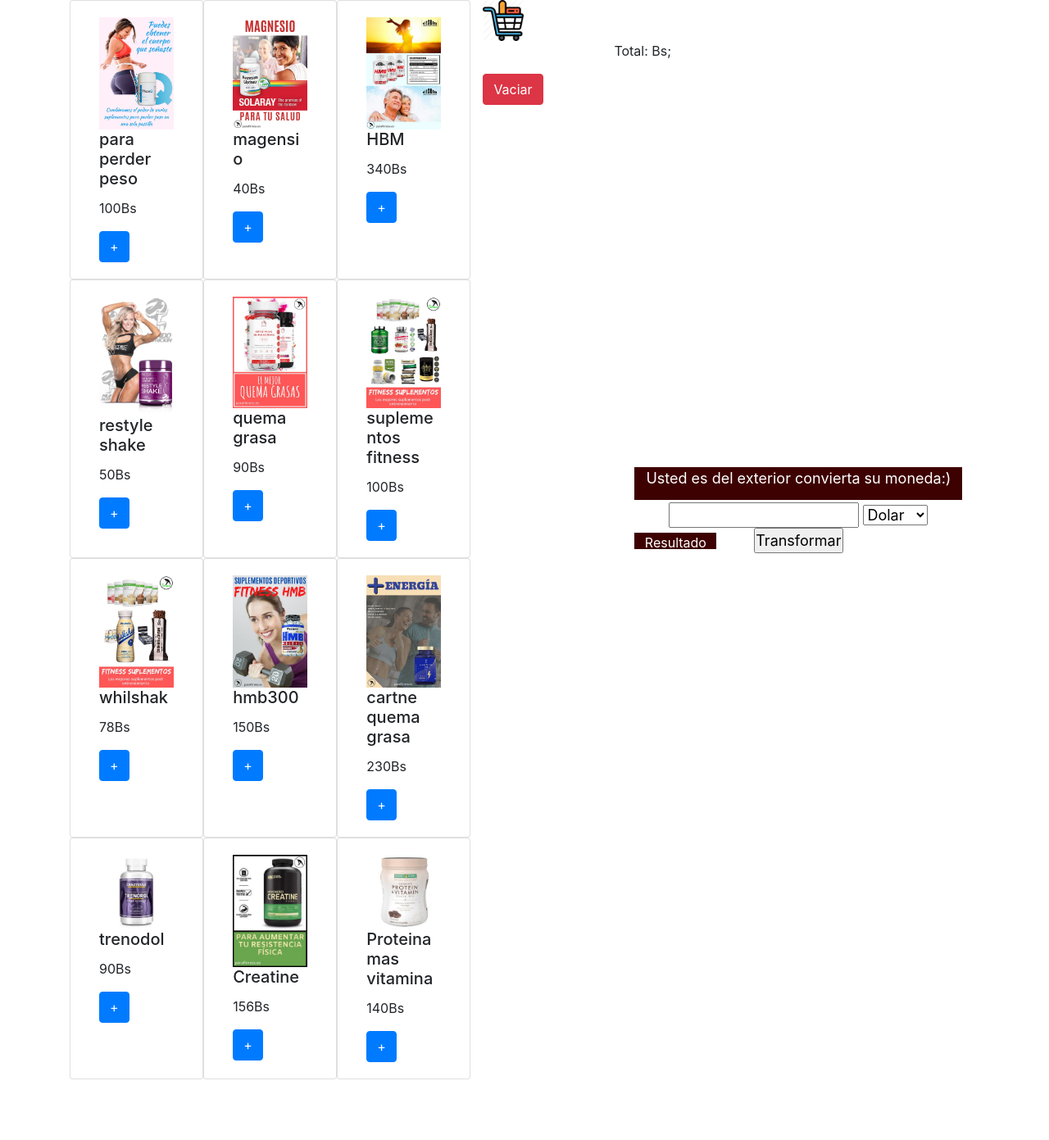
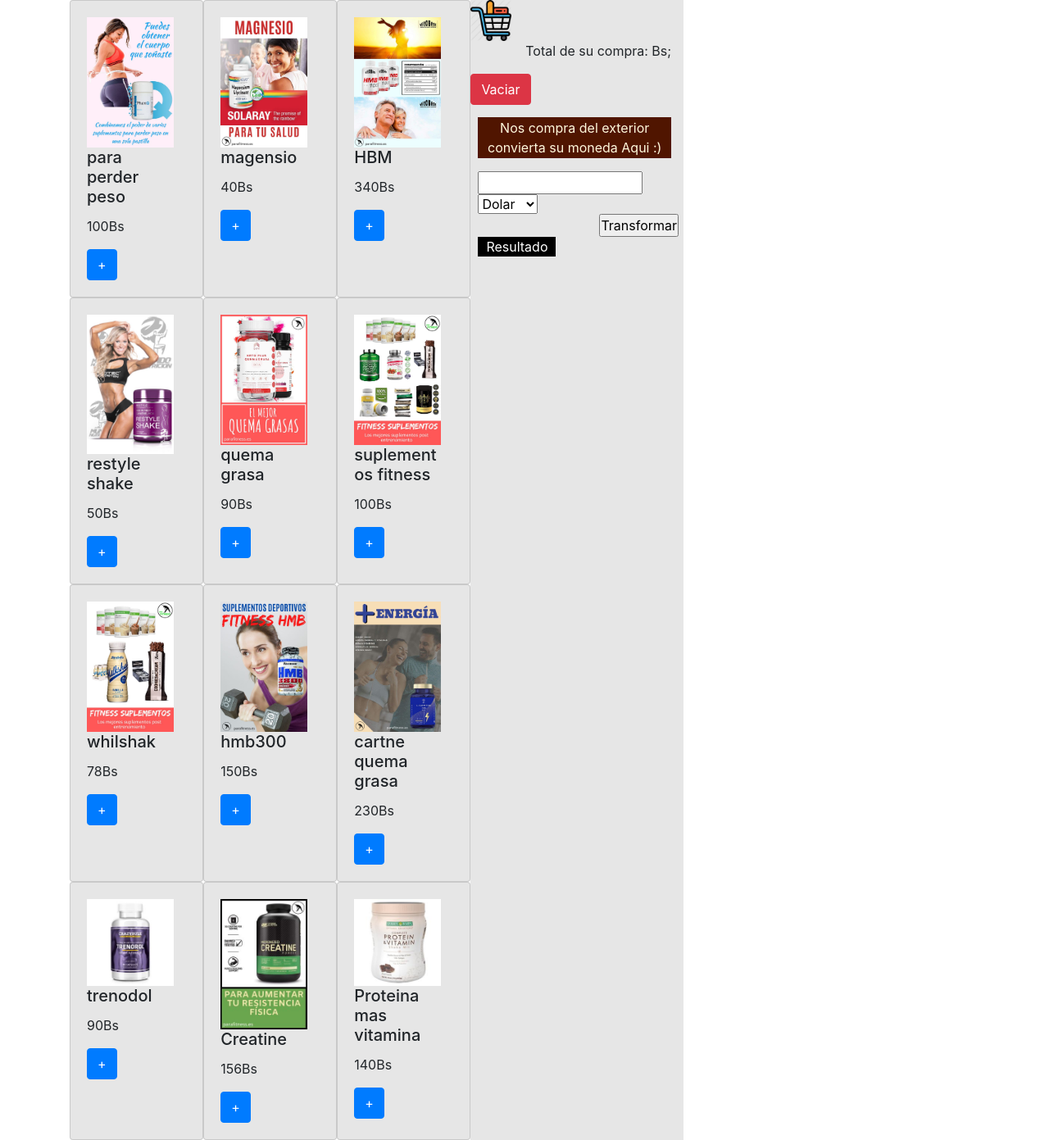
Before and after one commit to alvaroquisbert/venta-de-alimentos-fitnes, a PHP site: page /carrito/mujeres.html in a window 1280 px wide. Shown: the part 50-1441 px from the top of the page at 82% size. Before the commit the page ends 1367 px from the top, so only its background shows below. Run offline with PHP 8.4, Linux system fonts and the light colour scheme.

Commit message:
modificado el cambio de dolar

```diff
--- a/carrito/estilos/estilocarrito.css
+++ b/carrito/estilos/estilocarrito.css
@@ -3,12 +3,17 @@
     padding: 0;
     box-sizing: border-box;
 
+
 }
+
 .carritoimg{
     width: 50px;
     height: 50px;
 }
-
+.col-sm-4{
+    background: rgb(230, 230, 230);
+    padding-left: 0px;
+}
 nav {
     background-color: #000000;
     width: 100%;
@@ -73,28 +78,28 @@ nav ul li ul li a:hover {
 background-color: rgb(255, 255, 255);
 
 }
+.conversor{
+    padding-top: 15px;
+    padding-left: 9px;
+}
+.conversor p{
+    background: rgb(80, 21, 0);
+    text-align: center;
+    color: cornsilk;
+    padding-top: 1px;
+    padding-bottom: 1px;
+}
 
-#conversor{
-    background-color: rgb(61, 1, 1);
-    width:400px;
-    height:40px;
+.transformar{
+
+    padding-left: 148px;
+}
+.resultado {
+    background: rgb(0, 0, 0);
+    float: left;
     text-align: center;
-    font-size: large;
-    position: absolute;
-    top:570px;
-    left:200px;
     color: rgb(255, 255, 255);
+    padding-left: 10px;
+    padding-right: 10px;
+
 }
-#resultado{
-    background-color: rgb(61, 1, 1);
-    width:100px;
-    height:20px;
-    text-align: center;
-    position: absolute;
-    top:650px;
-    left:200px;
-    color: rgb(255, 255, 255);
-}
-.transformar{
-    cursor: pointer;
-}
--- a/carrito/mujeres.html
+++ b/carrito/mujeres.html
@@ -36,19 +36,29 @@
                 <ul id="carrito" class="list-group"></ul>
 
 
-                <p class="text-right">Total: <span id="total"></span>Bs;</p>
+                <p class="text-right">Total de su compra: <span id="total"></span>Bs;</p>
                 <button id="boton-vaciar" class="btn btn-danger">Vaciar</button>
+                <div class="conversor">
                     <div id="conversor">
-                    <p>Usted es del exterior convierta su moneda:)</p>
+                        <p> Nos compra del exterior convierta su moneda Aqui :)
+                            </p>
+
                         <input type="text" size=15 id="medida"/>
                         <select id="categoria">
                             <option value="1">Dolar</option>
                             <option value="2">Euros</option>
                             <option value="3">Reales</option>
                         </select>
-                    <input  class="transformar" type="button" size=3 value="Transformar" onclick="convertir()" />
+                        <div class="transformar">
+                        <input   type="button" size=3 value="Transformar" onclick="convertir()" />
                         </div>
-                <div id="resultado">Resultado</div>
+                    </div>
+
+                    <div class="resultado">
+                    <div id="resultado">Resultado</div></div>
+
+                </div>
+            </ul>
             </aside>
         </div>
     </div>
--- a/ubicaion/nos_ubicamos.css
+++ b/ubicaion/nos_ubicamos.css
@@ -67,6 +67,7 @@ body{
     }
     .sub{
         font-size: small;
+        padding-top: 1px;
     }
 
 
@@ -129,7 +130,7 @@ section{
 color: rgb(0, 0, 0);
 width: 100%;
 font-style: oblique;
-font-weight: 850;
+font-weight: 85;
 
 
 }
```
Also changed, not shown: carrito/hombres.html (+10 -4 lines), carrito/funciones/funcionhombre.js (line endings or trailing spaces). Lines whose indentation alone changed are shown as unchanged.
